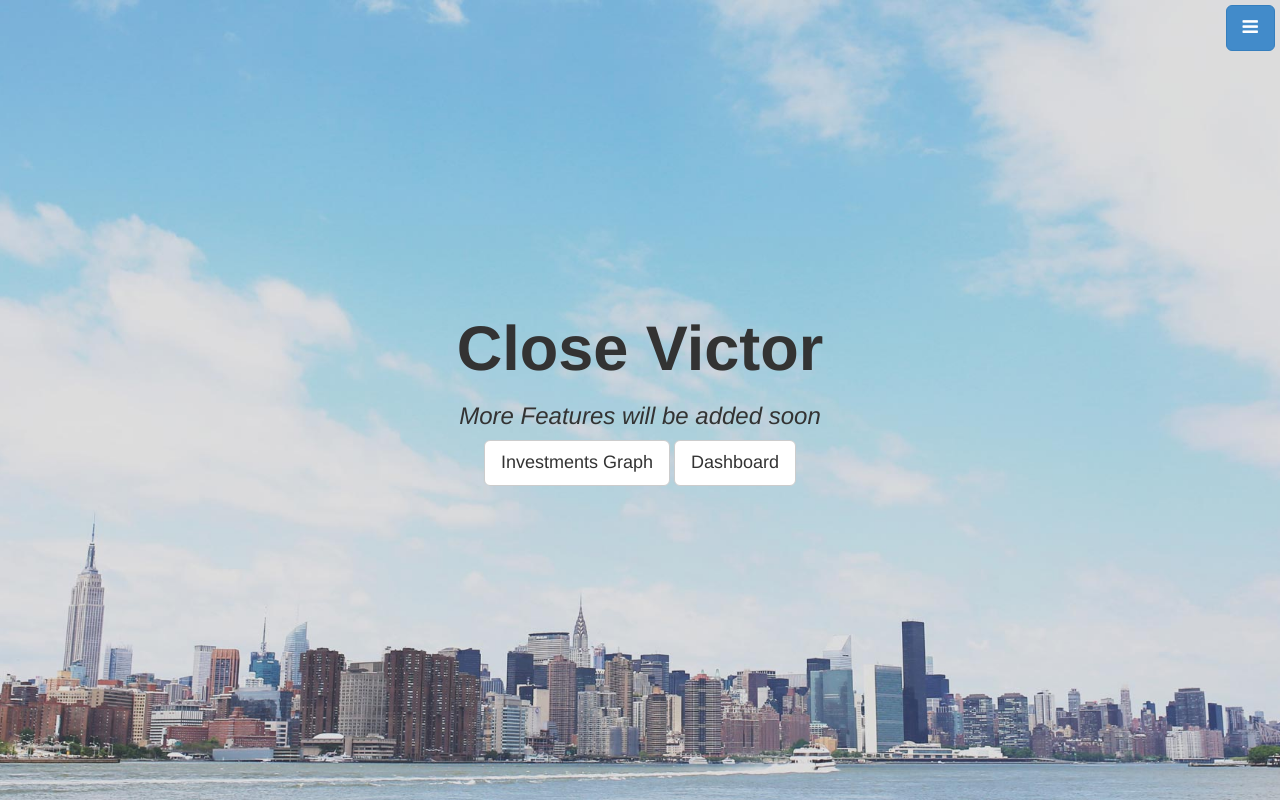
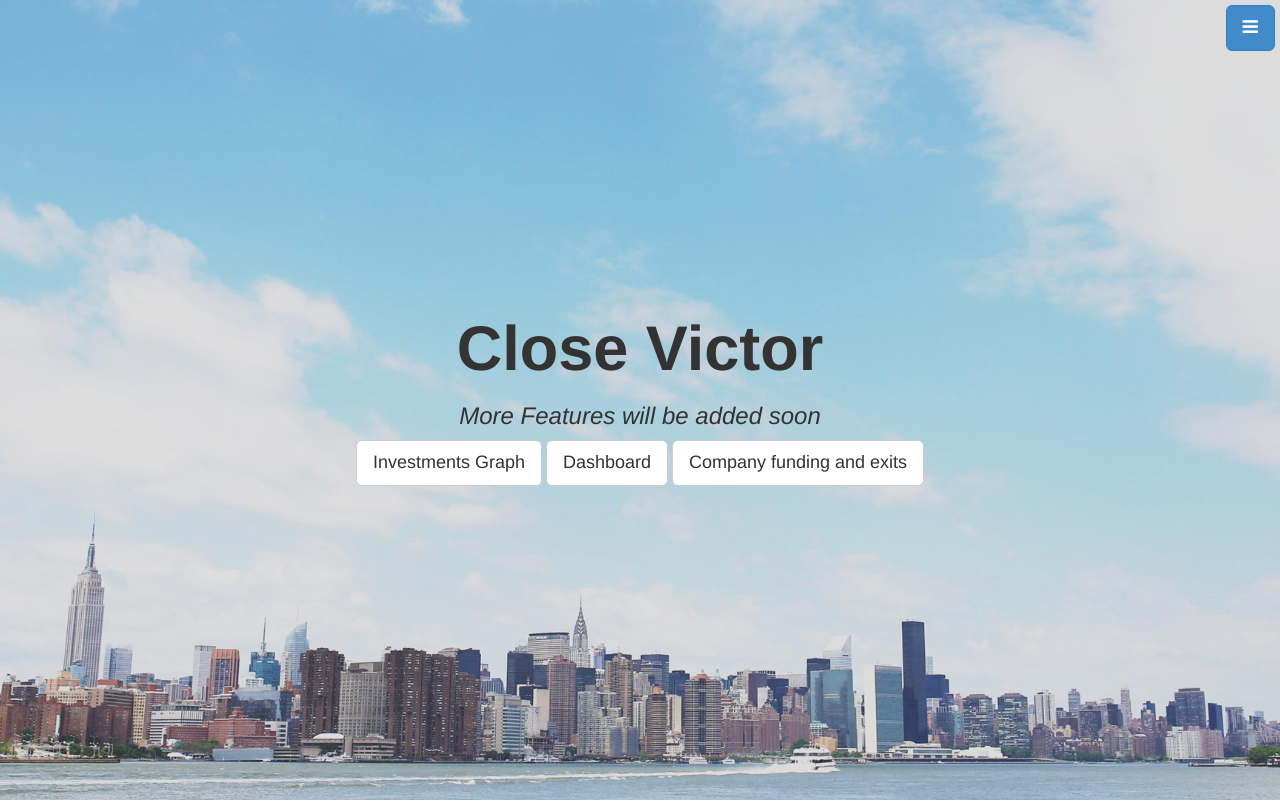
Before and after one commit to victormoussalem/close_victor, a Flask app: page / in a window 1280 px wide. Shown: the top 804 px of the page. Run offline with Flask 2, Linux system fonts and the light colour scheme; some libraries are stand-ins or nearby versions.

Commit message:
added feature to front page

```diff
--- a/app/templates/close-victor-index.html
+++ b/app/templates/close-victor-index.html
@@ -48,6 +48,7 @@
             </h3>
             <a href="/static/investments" class="btn btn-default btn-lg">Investments Graph</a>
             <a href="/static/dropbox" class="btn btn-default btn-lg">Dashboard</a>
+            <a href="http://www.seed-db.com/companies/funding?value=1" class="btn btn-default btn-lg">Company funding and exits</a>
         </div>
     </div>
     <!-- /Full Page Image Header Area -->
```
